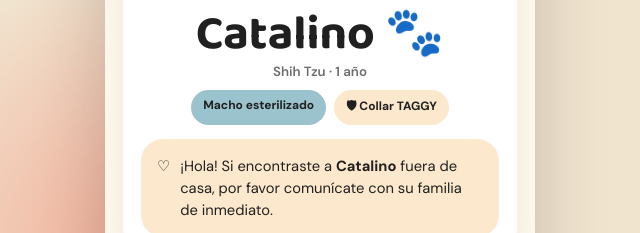
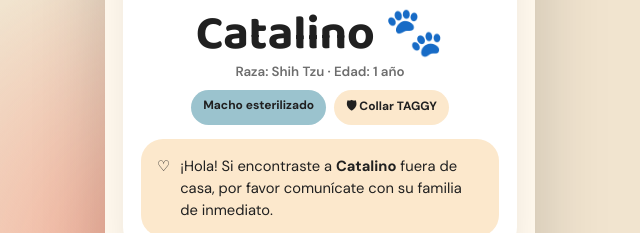
Before and after one commit to vale95uicab/App-Taggy, a plain HTML site: page scan.html in a window 1280 px wide. Shown: the part 521-754 px from the top of the page, 320-960 px from the left. Drawn offline with Linux system fonts and the light colour scheme.

Commit message:
Update pet details in scan.html

```diff
--- a/scan.html
+++ b/scan.html
@@ -66,7 +66,7 @@ h3{font-size:1.35rem;margin-bottom:12px}
 const WEB="https://vale95uicab.github.io/Taggy/";
 const esc=s=>String(s??"").replace(/[&<>"']/g,c=>({"&":"&amp;","<":"&lt;",">":"&gt;",'"':"&quot;","'":"&#39;"}[c]));
 /* Datos de ejemplo (se reemplazan con los del enlace/NFC de cada mascota) */
-let D={n:"Catalino",b:"Shih Tzu",a:"1 año",x:"Macho esterilizado",id:"#TG-9204",f:"catalino.jpg",i:"🐶",o:"Valentina Palomino",t:"(999) 123-4567",u:"(999) 987-6543",z:"Fracc. Los Héroes, Mérida, Yucatán",r:"Hospital IMSS cercano",al:["Alergia a la penicilina: reacción grave, avisar al veterinario","Dieta especial gastrointestinal: solo alimento indicado por su veterinario"],nt:"No ofrecer alimentos con harinas ni golosinas artificiales. Es amigable con niños y otros perros.",mc:1,rw:"$1,000 MXN",ld:"2026-11-13T17:30",lz:"Parque de Fracc. Los Héroes, Mérida"};
+let D={n:"Catalino",b:"Raza: Shih Tzu",a:"Edad: 1 año",x:"Macho esterilizado",id:"#TG-9204",f:"catalino.jpg",i:"🐶",o:"Valentina Palomino",t:"(999) 123-4567",u:"(999) 987-6543",z:"Fracc. Los Héroes, Mérida, Yucatán",r:"Hospital IMSS cercano",al:["Alergia a la penicilina: reacción grave, avisar al veterinario","Dieta especial gastrointestinal: solo alimento indicado por su veterinario"],nt:"No ofrecer alimentos con harinas ni golosinas artificiales. Es amigable con niños y otros perros.",mc:1,rw:"$1,000 MXN",ld:"2026-11-13T17:30",lz:"Parque de Fracc. Los Héroes, Mérida"};
 try{const m=location.hash.match(/d=([^&]+)/);if(m)D={...D,rw:"",ld:"",lz:D.z,...JSON.parse(decodeURIComponent(escape(atob(m[1].replace(/-/g,"+").replace(/_/g,"/")))))}}catch(e){}
 const dg=s=>String(s||"").replace(/\D/g,""),full=s=>{const d=dg(s);return d.length==10?"52"+d:d};
 let tt;const toast=m=>{const e=document.getElementById("toast");e.textContent=m;e.classList.add("on");clearTimeout(tt);tt=setTimeout(()=>e.classList.remove("on"),3000)};
```
